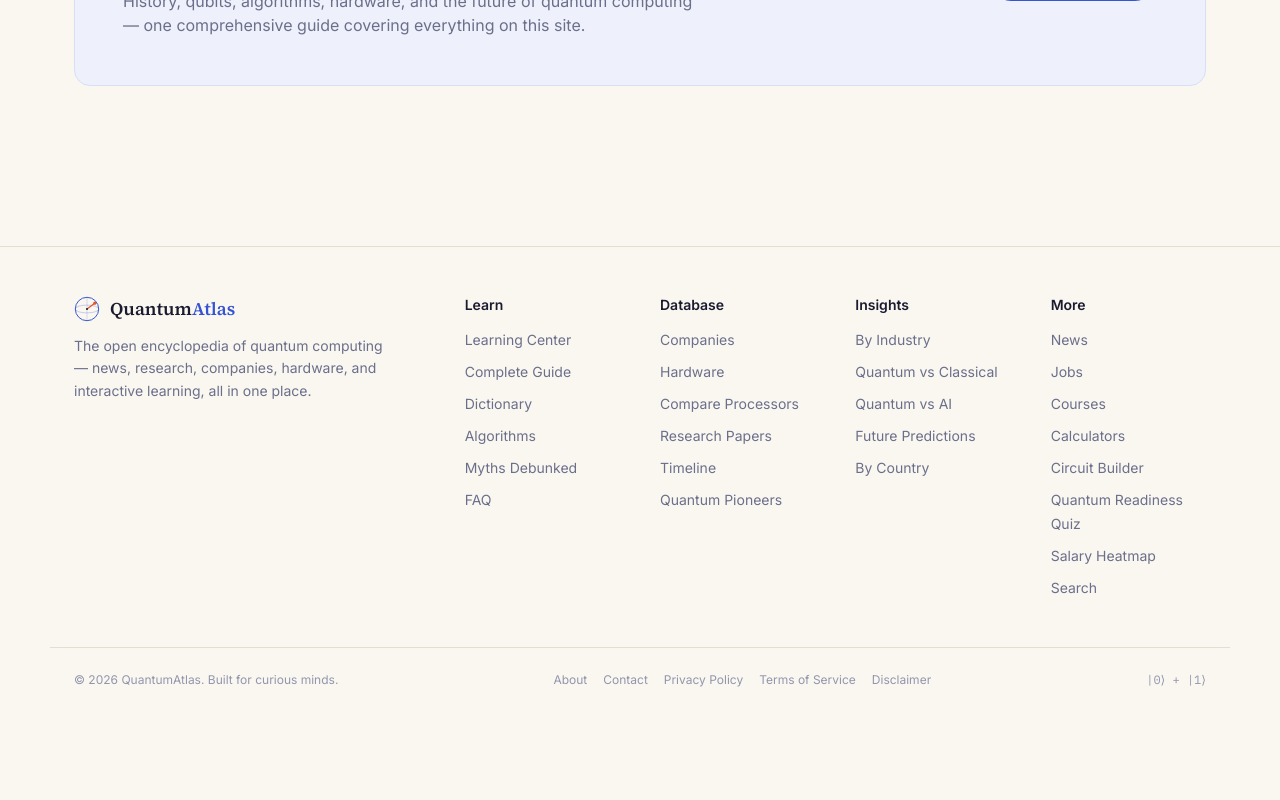
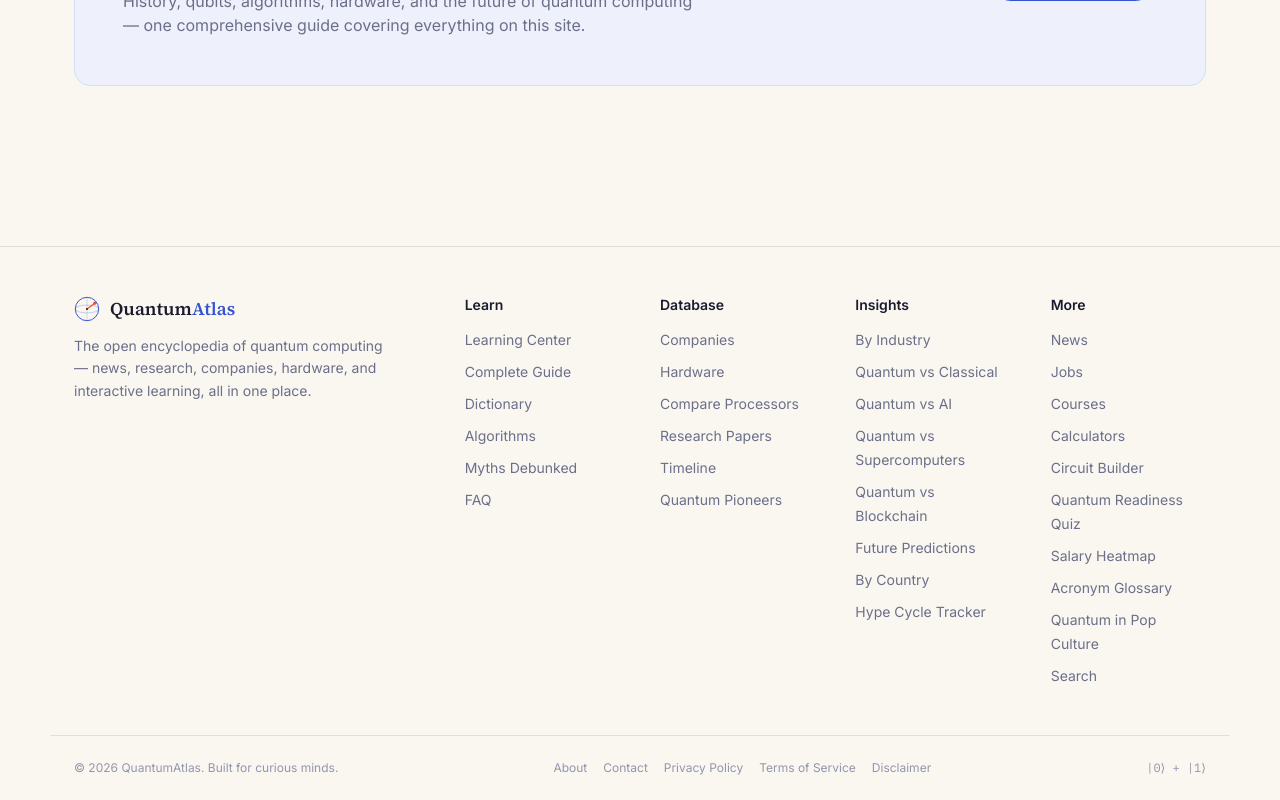
Before and after one commit to goalandpriority-ui/quantum-atlas, a Next.js app: page / in a window 1280 px wide. Shown: the part 5788-6588 px from the top of the page. Before the commit the page ends 6500 px from the top, so only its background shows below. Built offline with nearby package versions, Linux system fonts and the light colour scheme.

Commit message:
Update Footer.tsx

```diff
--- a/components/Footer.tsx
+++ b/components/Footer.tsx
@@ -30,8 +30,11 @@ const columns = [
       { href: "/industries", label: "By Industry" },
       { href: "/quantum-vs-classical", label: "Quantum vs Classical" },
       { href: "/quantum-vs-ai", label: "Quantum vs AI" },
+      { href: "/quantum-vs-supercomputers", label: "Quantum vs Supercomputers" },
+      { href: "/quantum-vs-blockchain", label: "Quantum vs Blockchain" },
       { href: "/future", label: "Future Predictions" },
       { href: "/countries", label: "By Country" },
+      { href: "/hype-cycle", label: "Hype Cycle Tracker" },
     ],
   },
   {
@@ -44,6 +47,8 @@ const columns = [
       { href: "/circuit-builder", label: "Circuit Builder" },
       { href: "/quiz", label: "Quantum Readiness Quiz" },
       { href: "/salary", label: "Salary Heatmap" },
+      { href: "/glossary", label: "Acronym Glossary" },
+      { href: "/pop-culture", label: "Quantum in Pop Culture" },
       { href: "/search", label: "Search" },
     ],
   },
```
